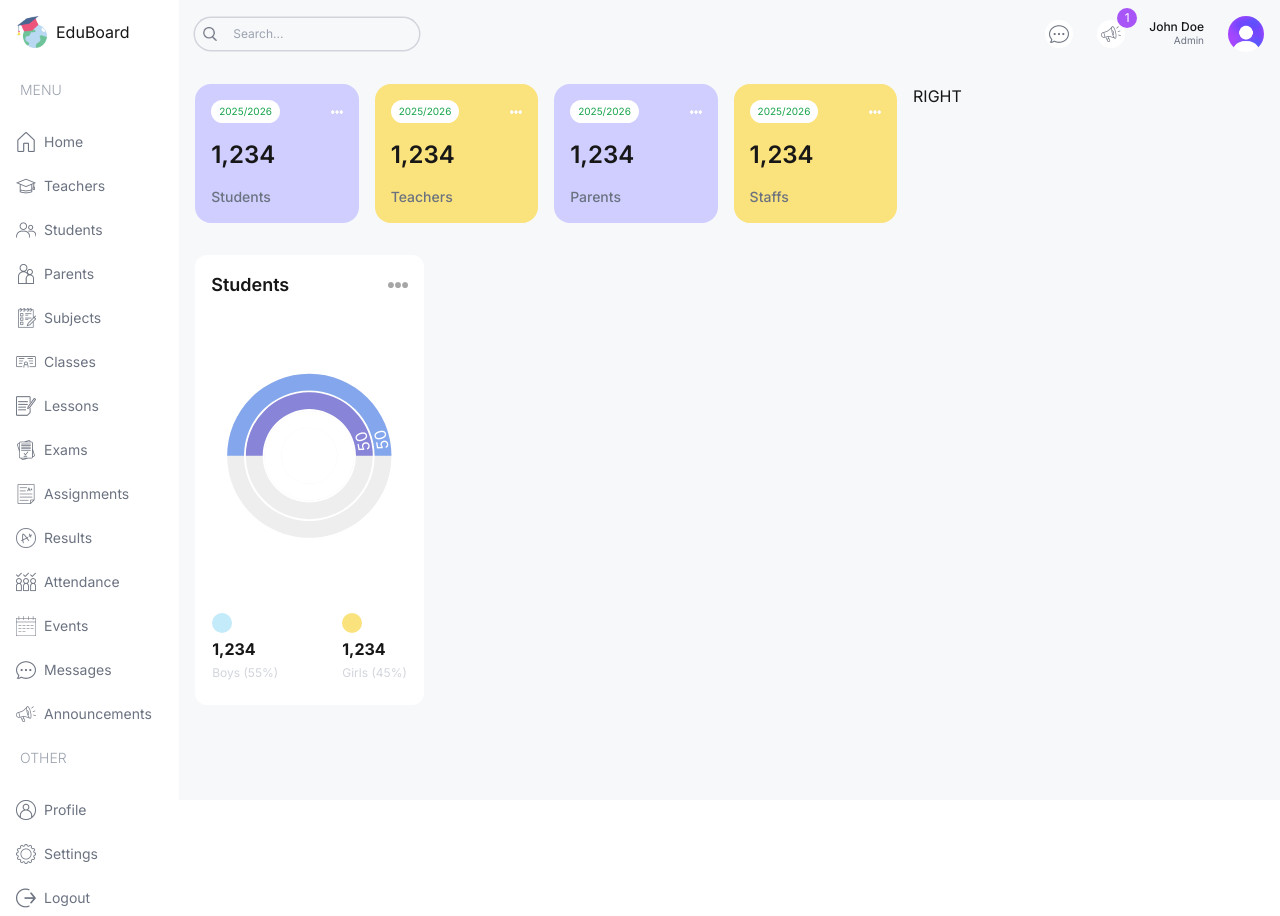
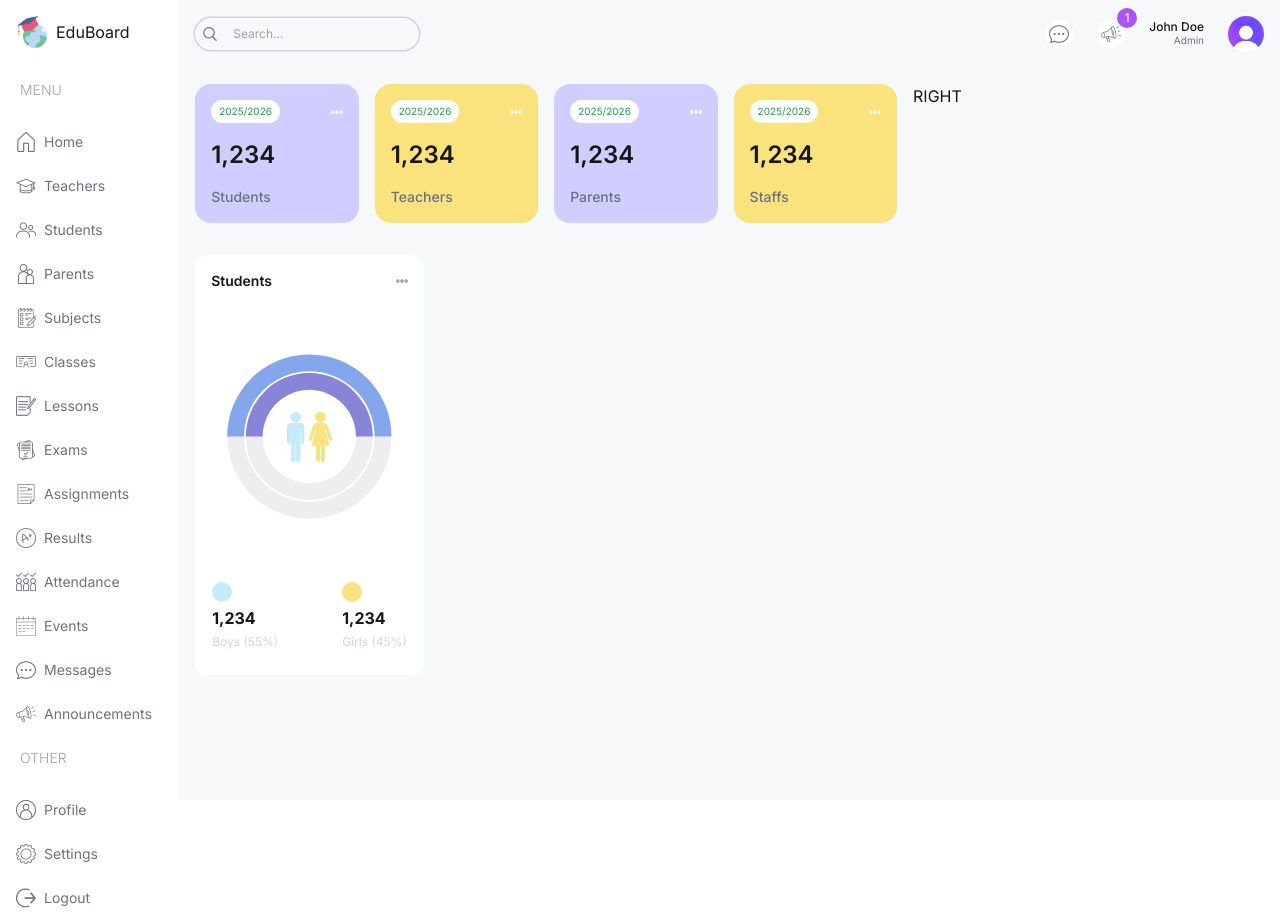
Before and after one commit to mysandesh/EduBoard, a Next.js app: page /admin in a window 1280 px wide. Built offline with nearby package versions, Linux system fonts and the light colour scheme.

Commit message:
Customize count chart

```diff
--- a/src/app/(dashboard)/admin/page.tsx
+++ b/src/app/(dashboard)/admin/page.tsx
@@ -15,11 +15,11 @@ const AdminPage = () => {
         {/* MIDDLE CHARTS  */}
         <div className="flex gap-4 flex-col lg:flex-row">
           {/* COUNT CHART */}
-          <div className="w-full lg:w-1/3 h-[450px]">
+          <div className="w-full lg:w-1/3 h-[420px]">
             <CountChart />
           </div>
           {/* ATTENDANCE CHART */}
-          <div className="w-full lg:w-2/3 h-[450px]"></div>
+          <div className="w-full lg:w-2/3 h-[420px]"></div>
         </div>
         {/* BOTTOM CHART  */}
         <div className=""></div>
--- a/src/components/CountChart.tsx
+++ b/src/components/CountChart.tsx
@@ -31,12 +31,12 @@ const CountChart = () => {
     <div className="bg-white rounded-xl w-full h-full p-4">
       {/* TITLE */}
       <div className="flex justify-between items-center">
-        <h1 className="text-lg font-semibold">Students</h1>
-        <Image src="/moreDark.png" alt="" width={20} height={20} />
+        <h1 className="text-sm font-semibold">Students</h1>
+        <Image src="/moreDark.png" alt="" width={12} height={12} />
       </div>
       {/* CHART  */}
-      <div className="w-full h-[75%]">
-        <ResponsiveContainer width="100%" height="100%">
+      <div className="relative w-full h-[75%]">
+        <ResponsiveContainer>
           <RadialBarChart
             cx="50%"
             cy="50%"
@@ -45,13 +45,16 @@ const CountChart = () => {
             barSize={32}
             data={data}
           >
-            <RadialBar
-              label={{ position: "insideStart", fill: "#fff" }}
-              background
-              dataKey="count"
-            />
+            <RadialBar background dataKey="count" />
           </RadialBarChart>
         </ResponsiveContainer>
+        <Image
+          src="/maleFemale.png"
+          alt=""
+          width={50}
+          height={50}
+          className="absolute top-1/2 left-1/2 -translate-x-1/2 -translate-y-1/2"
+        />
       </div>
       {/* BOTTOM  */}
       <div className="flex justify-center gap-16">
```
